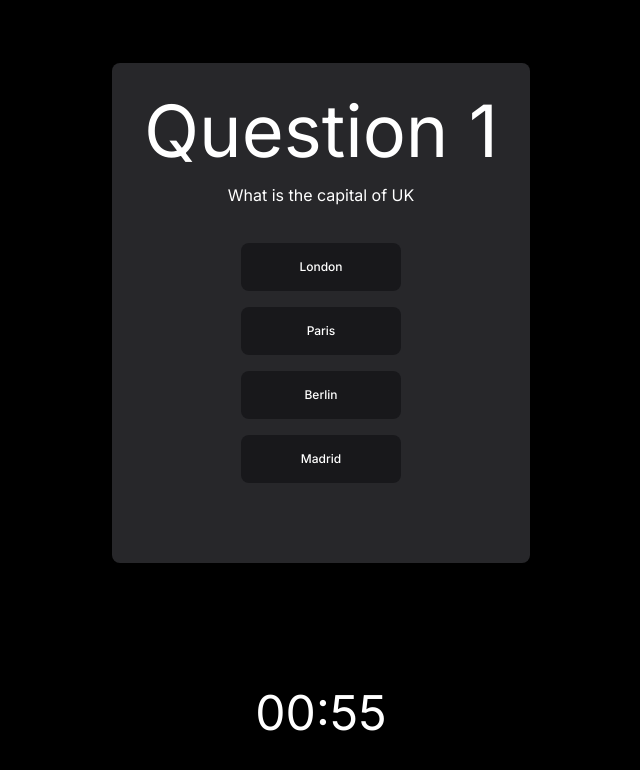
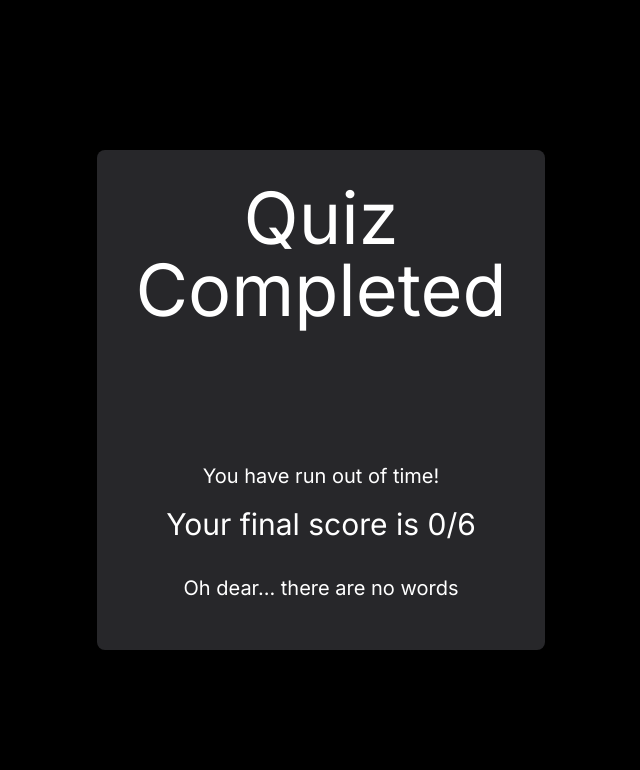
Before and after one commit to puyanwei/quiz, a Next.js app: page /quiz in a window 1280 px wide. Shown: the top 770 px of the page, without its empty margins (319-959 px from the left). Built offline with nearby package versions, Linux system fonts and the light colour scheme.

Commit message:
Update quiz so that a message is to displayed when you run out of time

```diff
--- a/src/components/molecules/EndGameCard/index.tsx
+++ b/src/components/molecules/EndGameCard/index.tsx
@@ -6,11 +6,13 @@ import { Component } from "../../../shared/types"
 interface EndGameCardProps extends Component {
   score: number
   totalQuestions: number
+  isTimeUp: boolean
 }
 
 export function EndGameCard({
   score,
   totalQuestions,
+  isTimeUp,
   className = "",
   testId = "end-game-card",
 }: EndGameCardProps) {
@@ -25,6 +27,7 @@ export function EndGameCard({
     <Card className={`flex flex-col space-y-4 ${className}`} testId={testId}>
       <Heading>Quiz Completed</Heading>
       <div className="flex flex-grow" />
+      {isTimeUp && <Text className="text-xl">You have run out of time!</Text>}
       <Text className="pb-4 text-3xl">{`Your final score is ${score}/${totalQuestions}`}</Text>
       <Text className="pb-4 text-xl">{playerEvaluation(score)}</Text>
     </Card>
--- a/src/components/pages/QuizPage/index.tsx
+++ b/src/components/pages/QuizPage/index.tsx
@@ -13,12 +13,18 @@ interface QuizPageProps extends Component {}
 export function QuizPage({ className = "", testId = "quiz-page" }: QuizPageProps) {
   const [currentQuestion, setCurrentQuestion] = useState(1)
   const [score, setScore] = useState(0)
+  const [isTimeUp, setIsTimeUp] = useState(false)
 
   if (isEmptyObject(data)) throw new Error("Data object is empty")
 
   function handleClick(isCorrect: boolean) {
     if (isCorrect) setScore(score + 1)
     setCurrentQuestion(currentQuestion + 1)
+  }
+
+  function handleTimerEnd() {
+    setCurrentQuestion(data.length + 1)
+    setIsTimeUp(true)
   }
 
   return (
@@ -29,10 +35,10 @@ export function QuizPage({ className = "", testId = "quiz-page" }: QuizPageProps
           currentQuestion={currentQuestion}
           handleClick={handleClick}
         >
-          <CountdownTimer duration={60} onTimerEnd={() => setCurrentQuestion(data.length + 1)} />
+          <CountdownTimer duration={5} onTimerEnd={() => handleTimerEnd()} />
         </QuestionCard>
       ) : (
-        <EndGameCard score={score} totalQuestions={data.length} />
+        <EndGameCard score={score} totalQuestions={data.length} isTimeUp={isTimeUp} />
       )}
     </main>
   )
--- a/src/shared/helpers.ts
+++ b/src/shared/helpers.ts
@@ -1,5 +1,3 @@
-import fs from "fs"
-
 export function isEmptyObject(obj: object): boolean {
   return Object.keys(obj).length === 0
 }
```
